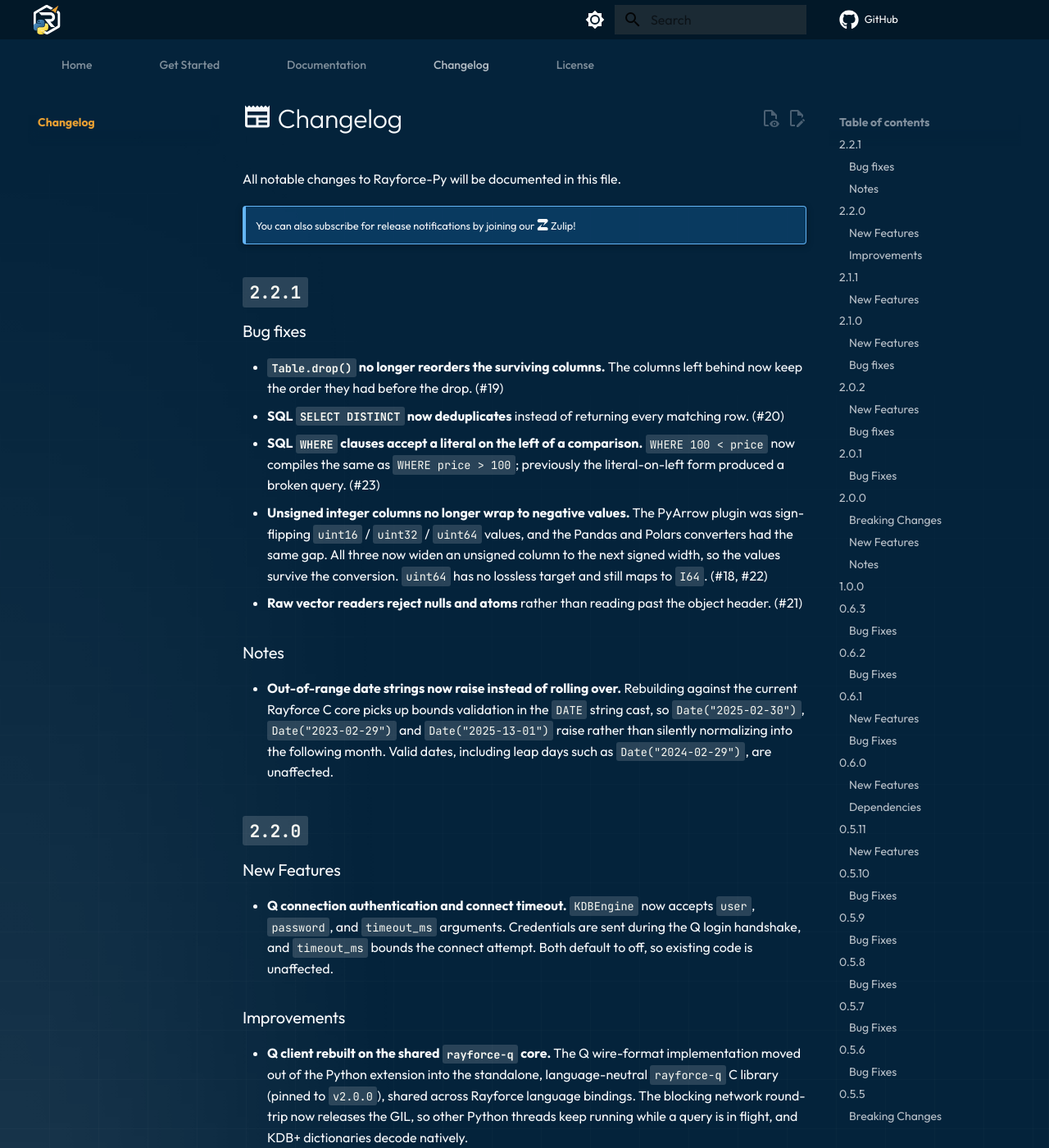
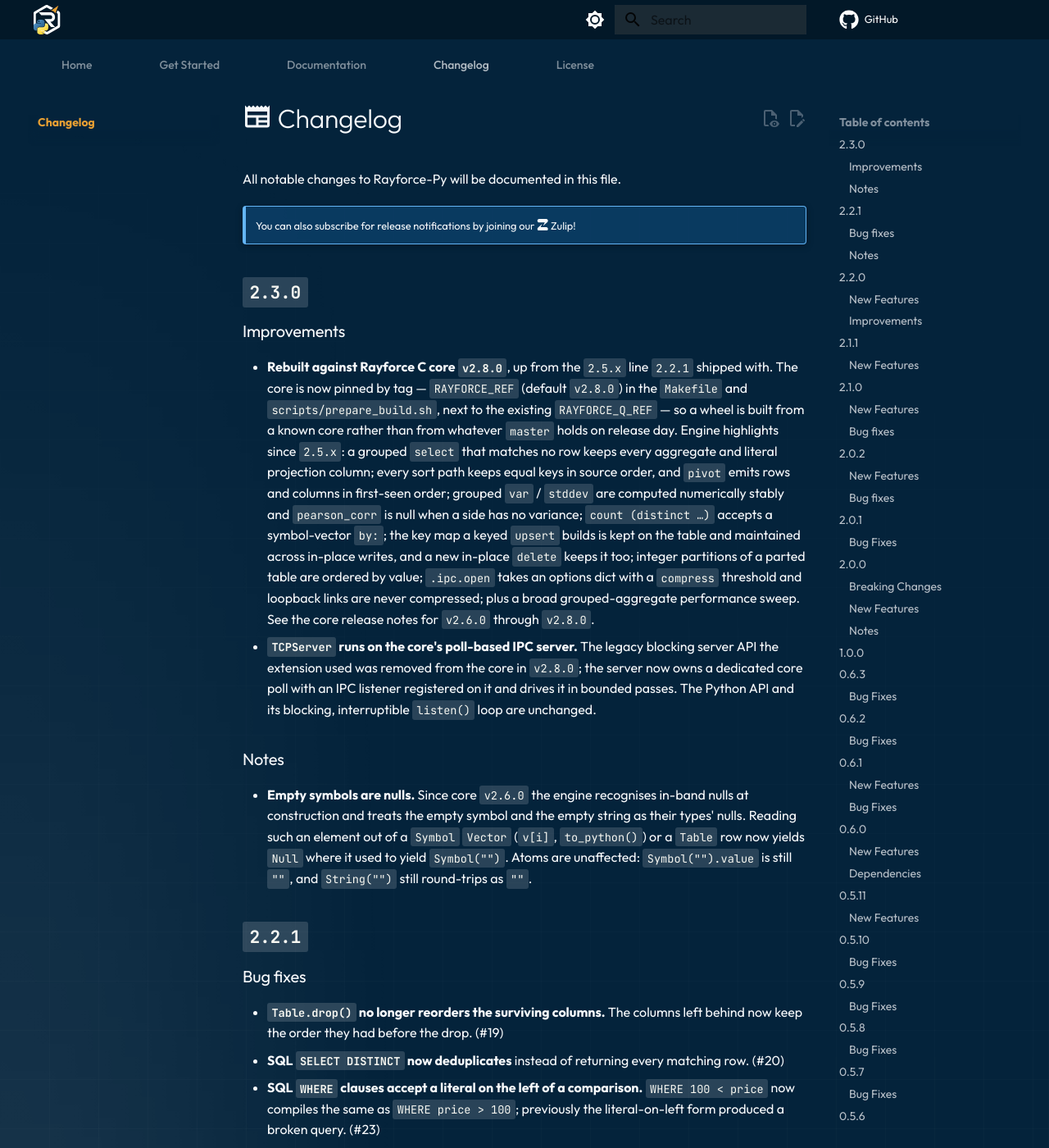
Before and after one commit to RayforceDB/rayforce-py, an MkDocs documentation site: the page built from docs/docs/content/CHANGELOG.md, in a window 1280 px wide and 1400 px high. Shown: the whole window at 82% size. Built offline with MkDocs 1.6.1 and Material for MkDocs 9.7.7, drawn with Linux system fonts in a browser that asks for light colours; comment, search, counter and statistics services are not loaded; a style sheet for code colours, icons or effects is not loaded.

Commit message:
(release) 2.3.0

```diff
--- a/docs/docs/content/CHANGELOG.md
+++ b/docs/docs/content/CHANGELOG.md
@@ -4,6 +4,44 @@
 
 !!! note ""
     You can also subscribe for release notifications by joining our [:simple-zulip: Zulip](https://rayforcedb.zulipchat.com/#narrow/channel/549008-Discuss)!
+
+
+## **`2.3.0`**
+
+### Improvements
+
+- **Rebuilt against Rayforce C core `v2.8.0`**, up from the `2.5.x` line
+  `2.2.1` shipped with. The core is now pinned by tag — `RAYFORCE_REF`
+  (default `v2.8.0`) in the `Makefile` and `scripts/prepare_build.sh`, next to
+  the existing `RAYFORCE_Q_REF` — so a wheel is built from a known core rather
+  than from whatever `master` holds on release day. Engine highlights since
+  `2.5.x`: a grouped `select` that matches no row keeps every aggregate and
+  literal projection column; every sort path keeps equal keys in source order,
+  and `pivot` emits rows and columns in first-seen order; grouped `var` /
+  `stddev` are computed numerically stably and `pearson_corr` is null when a
+  side has no variance; `count (distinct …)` accepts a symbol-vector `by:`; the
+  key map a keyed `upsert` builds is kept on the table and maintained across
+  in-place writes, and a new in-place `delete` keeps it too; integer partitions
+  of a parted table are ordered by value; `.ipc.open` takes an options dict
+  with a `compress` threshold and loopback links are never compressed; plus a
+  broad grouped-aggregate performance sweep. See the core release notes for
+  [`v2.6.0`](https://github.com/RayforceDB/rayforce/releases/tag/v2.6.0)
+  through [`v2.8.0`](https://github.com/RayforceDB/rayforce/releases/tag/v2.8.0).
+- **`TCPServer` runs on the core's poll-based IPC server.** The legacy blocking
+  server API the extension used was removed from the core in `v2.8.0`; the
+  server now owns a dedicated core poll with an IPC listener registered on it
+  and drives it in bounded passes. The Python API and its blocking,
+  interruptible `listen()` loop are unchanged.
+
+### Notes
+
+- **Empty symbols are nulls.** Since core `v2.6.0` the engine recognises
+  in-band nulls at construction and treats the empty symbol and the empty
+  string as their types' nulls. Reading such an element out of a `Symbol`
+  [`Vector`](./documentation/data-types/vector.md) (`v[i]`, `to_python()`) or a
+  [`Table`](./documentation/data-types/table/overview.md) row now yields `Null`
+  where it used to yield `Symbol("")`. Atoms are unaffected: `Symbol("").value`
+  is still `""`, and `String("")` still round-trips as `""`.
 
 
 ## **`2.2.1`**
--- a/pyproject.toml
+++ b/pyproject.toml
@@ -4,7 +4,7 @@
 
 [project]
 name = "rayforce_py"
-version = "2.2.1"
+version = "2.3.0"
 description = "Python bindings for RayforceDB"
 readme = "README.md"
 authors = [{name = "RayforceDB"}]
--- a/rayforce/__init__.py
+++ b/rayforce/__init__.py
@@ -10,7 +10,7 @@
 
 FFI.init_runtime()
 
-version = "2.2.1"
+version = "2.3.0"
 
 if sys.platform == "linux" or sys.platform == "darwin":
     lib_name = "_rayforce_c.so"
--- a/setup.py
+++ b/setup.py
@@ -9,7 +9,7 @@
 
 setup(
     name="rayforce_py",
-    version="2.2.1",
+    version="2.3.0",
     packages=find_packages(),
     package_data={
         "rayforce": ["*.so", "*.dylib", "*.pyi", "bin/rayforce"],
```
Also changed, not shown: 4 other files.
